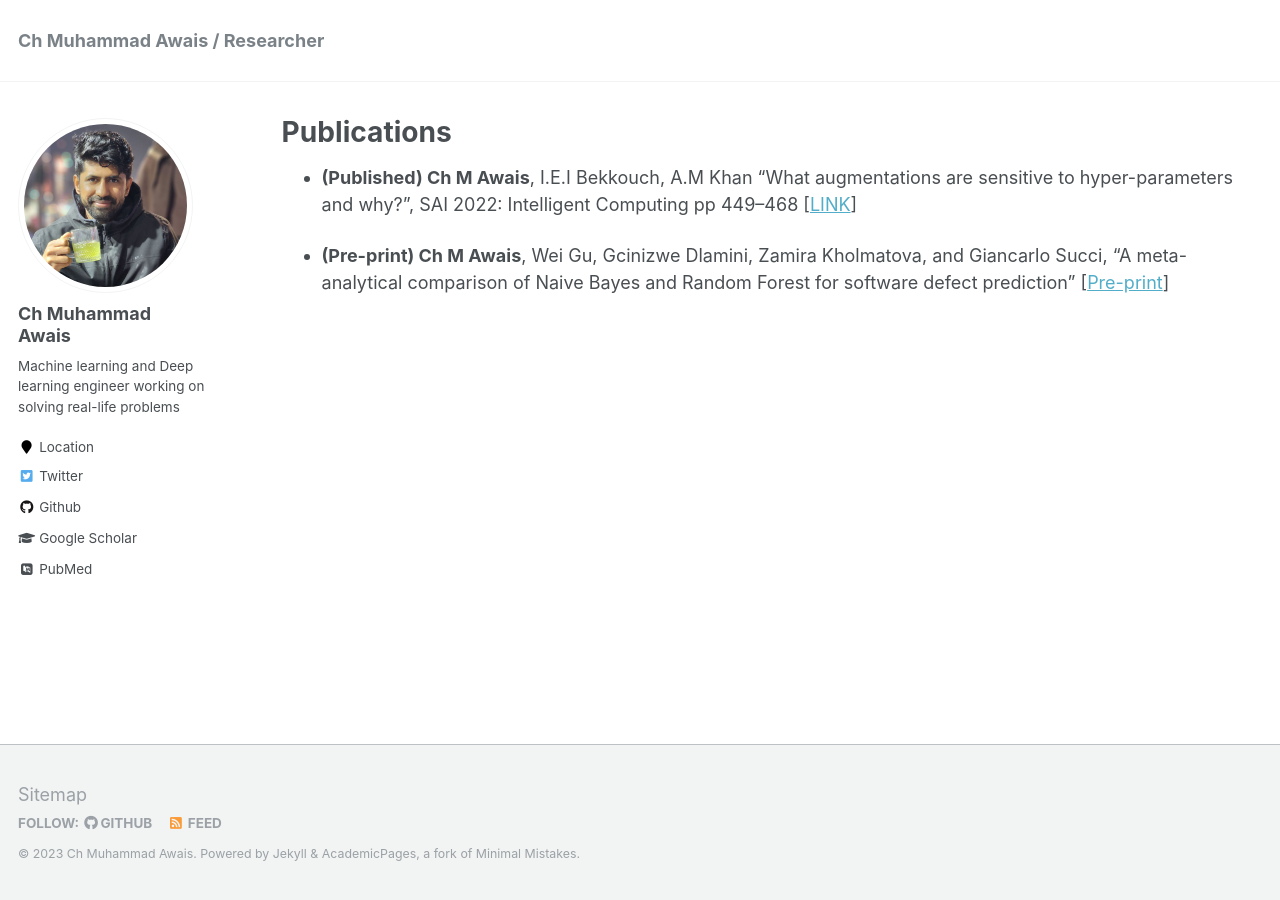
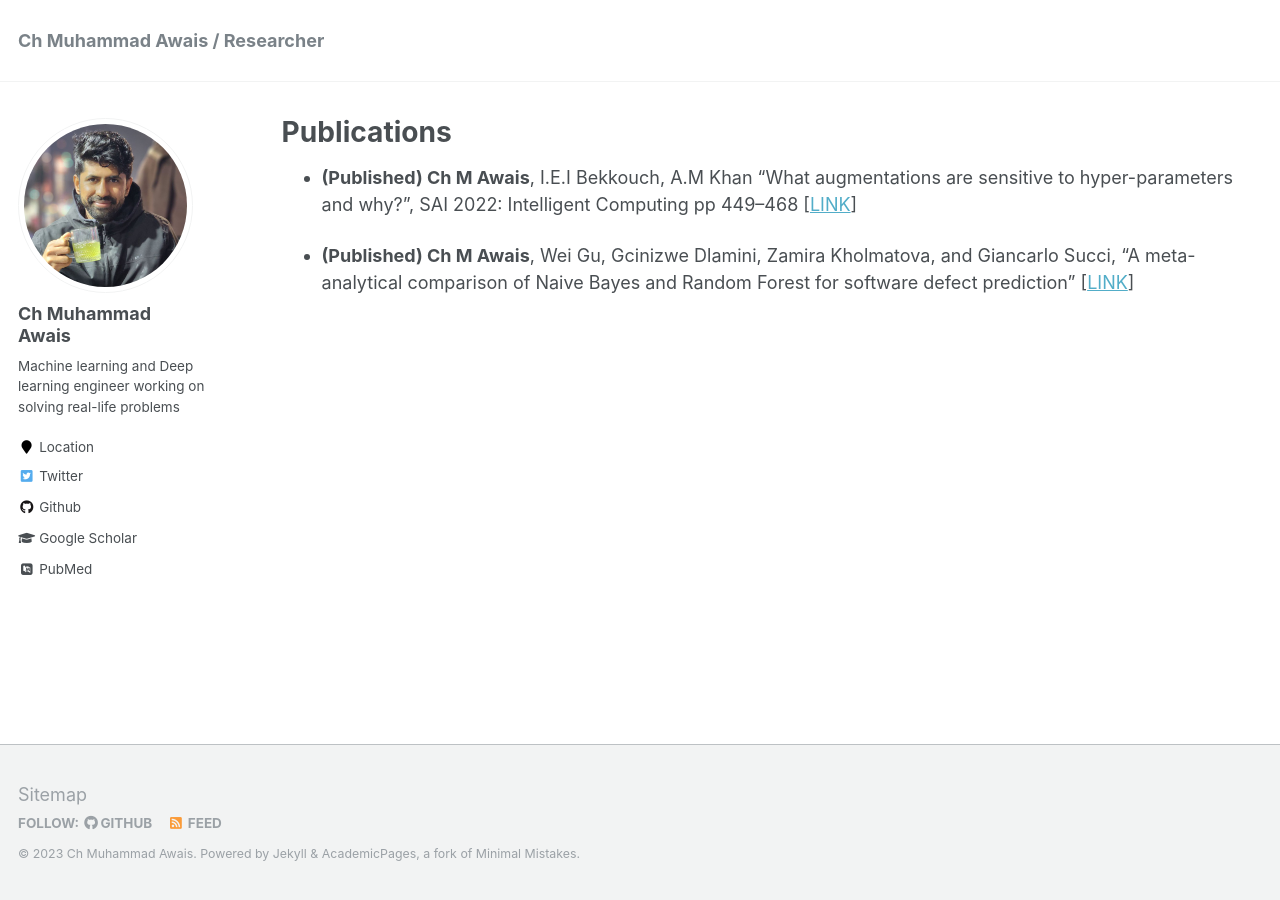
Before and after one commit to cm-awais/cm-awais.github.io, a Jekyll site: the page built from _pages/publications.md, in a window 1280 px wide. Built offline with Jekyll 4.4.1, drawn with Linux system fonts in a browser that asks for light colours; some web fonts are replaced.

Commit message:
Update publications.md

```diff
--- a/_pages/publications.md
+++ b/_pages/publications.md
@@ -10,4 +10,4 @@ author_profile: true
 {% endif %}
 - **(Published) Ch M Awais**, I.E.I Bekkouch, A.M Khan "What augmentations are sensitive to hyper-parameters and why?", SAI 2022: Intelligent Computing pp 449–468 \[[LINK](https://link.springer.com/chapter/10.1007/978-3-031-10461-9_31)\]
 
-- **(Pre-print) Ch M Awais**, Wei Gu, Gcinizwe Dlamini, Zamira Kholmatova, and Giancarlo Succi, "A meta-analytical comparison of Naive Bayes and Random Forest for software defect prediction" \[[Pre-print](https://www.researchgate.net/publication/350459831_A_meta-analytical_comparison_of_Naive_Bayes_and_Random_Forest_for_software_defect_prediction)\]
+- **(Published) Ch M Awais**, Wei Gu, Gcinizwe Dlamini, Zamira Kholmatova, and Giancarlo Succi, "A meta-analytical comparison of Naive Bayes and Random Forest for software defect prediction" \[[LINK](https://link.springer.com/chapter/10.1007/978-3-031-35501-1_14)\]
```
